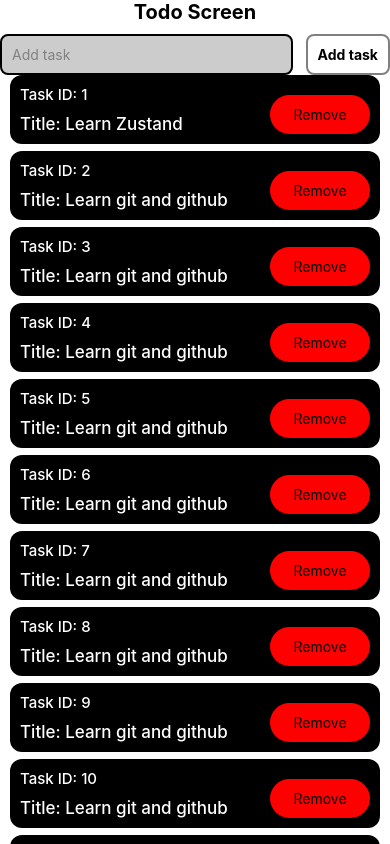
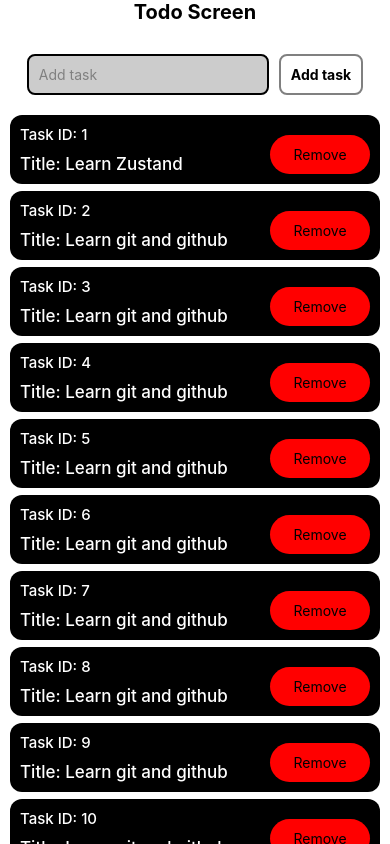
Before and after one commit to student-Harshmer/Todo, a React Native app: screen / in a window 390 px wide. Built offline with nearby package versions, Linux system fonts and the light colour scheme.

Commit message:
fix : state name & comments

```diff
--- a/App.tsx
+++ b/App.tsx
@@ -19,17 +19,7 @@ type Task = {
 
 function App() {
   const isDarkMode = useColorScheme() === 'dark';
-  const [search, setSearch] = useState('');
-
-  const addTaskHandler = () => {
-    const newTask: Task = {
-      id: Date.now(),
-      title: search,
-    };
-    setTask([...task, newTask]);
-    setSearch('');
-  };
-
+  const [addTask, setAddTask] = useState('');
   const [task, setTask] = useState<Task[]>([
     { id: 1, title: 'Learn Zustand' },
     { id: 2, title: 'Learn git and github' },
@@ -43,6 +33,15 @@ function App() {
     { id: 10, title: 'Learn git and github' },
     { id: 11, title: 'Learn git and github' },
   ]);
+
+  const addTaskHandler = () => {
+    const newTask: Task = {
+      id: task.length + 1,
+      title: addTask,
+    };
+    setTask([...task, newTask]);
+    setAddTask('');
+  };
 
   const removeTask = (id: number) => {
     const list = task.filter(item => item.id !== id);
@@ -70,11 +69,10 @@ function App() {
       <StatusBar barStyle={isDarkMode ? 'light-content' : 'dark-content'} />
       <SafeAreaView style={styles.safeAreaStyle}>
         <Text style={styles.titleText}>Todo Screen</Text>
-        {/* Add Todo Form Here - Jigar */}
         <View style={styles.inputContainer}>
           <TextInput
-            value={search}
-            onChangeText={setSearch}
+            value={addTask}
+            onChangeText={setAddTask}
             keyboardAppearance="dark"
             placeholder="Add task"
             placeholderTextColor={'gray'}
@@ -85,14 +83,12 @@ function App() {
             <Text style={styles.btnText}>Add task</Text>
           </TouchableOpacity>
         </View>
-        {/* Todo List Start here - Harsh */}
         <FlatList
           data={task}
           renderItem={renderTask}
           contentContainerStyle={styles.listStyle}
           showsVerticalScrollIndicator={false}
         />
-        {/* Todo List End Here here */}
       </SafeAreaView>
     </SafeAreaProvider>
   );
@@ -142,7 +138,10 @@ const styles = StyleSheet.create({
     paddingVertical: 10,
   },
   inputContainer: {
-    width: '100%',
+    gap: 10,
+    marginHorizontal: 16,
+    paddingVertical: 20,
+    alignSelf: 'center',
     flexDirection: 'row',
     alignItems: 'center',
     justifyContent: 'space-between',
```
